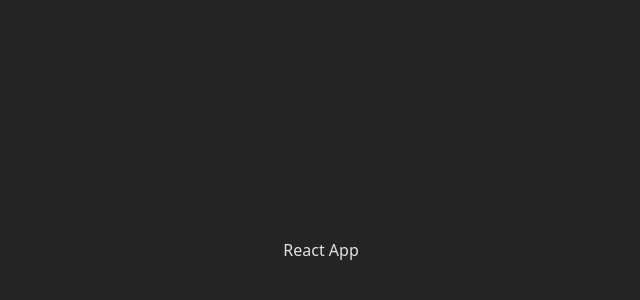
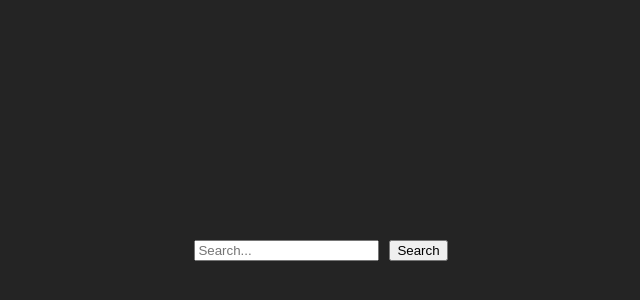
Before and after one commit to binary-apple/react2025q3, a React (Vite) app: page / in a window 1280 px wide. Shown: the part 150-450 px from the top of the page, without its empty margins (319-959 px from the left). Built offline with nearby package versions, Linux system fonts and the light colour scheme.

Commit message:
feat: add basic layout for search component

```diff
--- a/src/App.tsx
+++ b/src/App.tsx
@@ -1,11 +1,12 @@
 import './App.css';
 import { Component } from 'react';
+import Search from './components/Search/Search';
 
 class App extends Component {
   render() {
     return (
       <>
-        <div>React App</div>
+        <Search />
       </>
     );
   }
--- /dev/null
+++ b/src/components/Search/Search.module.css
@@ -0,0 +1,4 @@
+.wrapper {
+  display: flex;
+  gap: 10px;
+}
--- /dev/null
+++ b/src/components/Search/Search.tsx
@@ -0,0 +1,15 @@
+import { Component } from 'react';
+import classes from './Search.module.css';
+
+class Search extends Component {
+  render() {
+    return (
+      <div className={classes.wrapper}>
+        <input placeholder="Search..."></input>
+        <button>Search</button>
+      </div>
+    );
+  }
+}
+
+export default Search;
```
